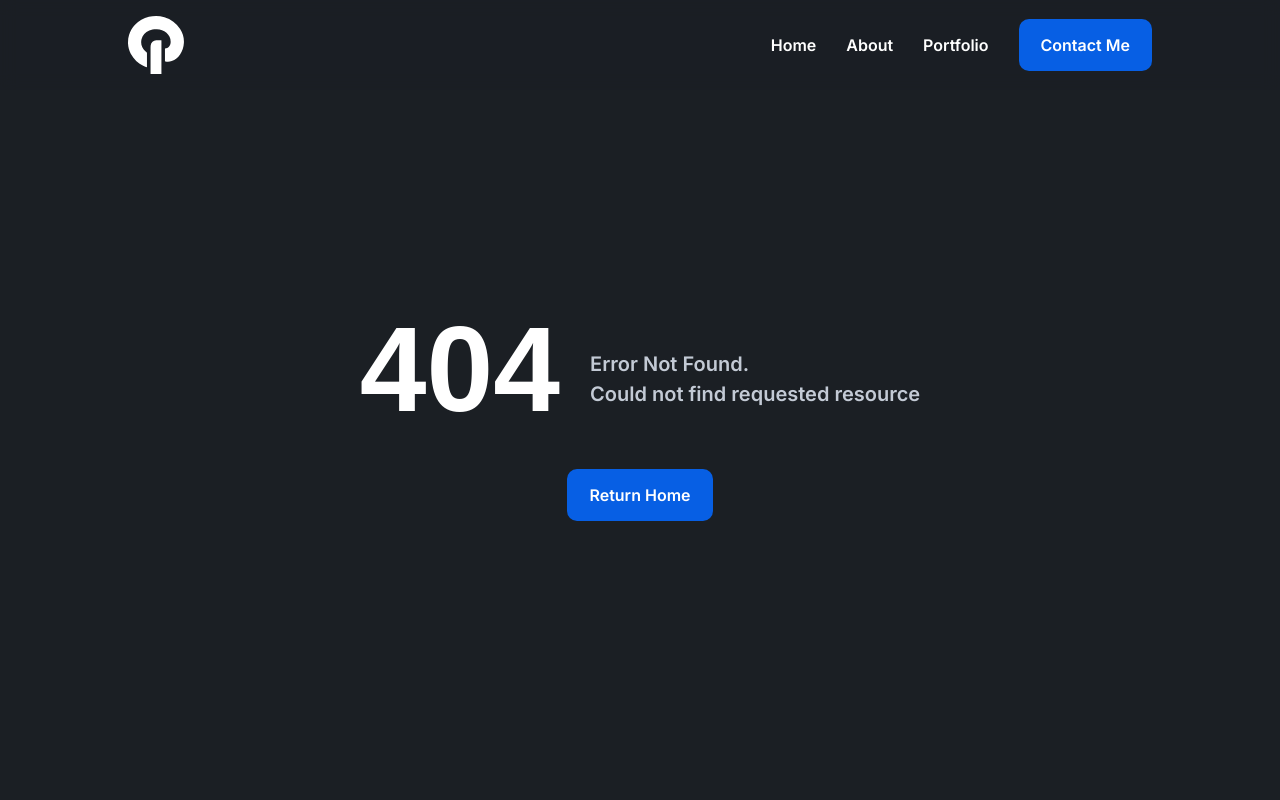
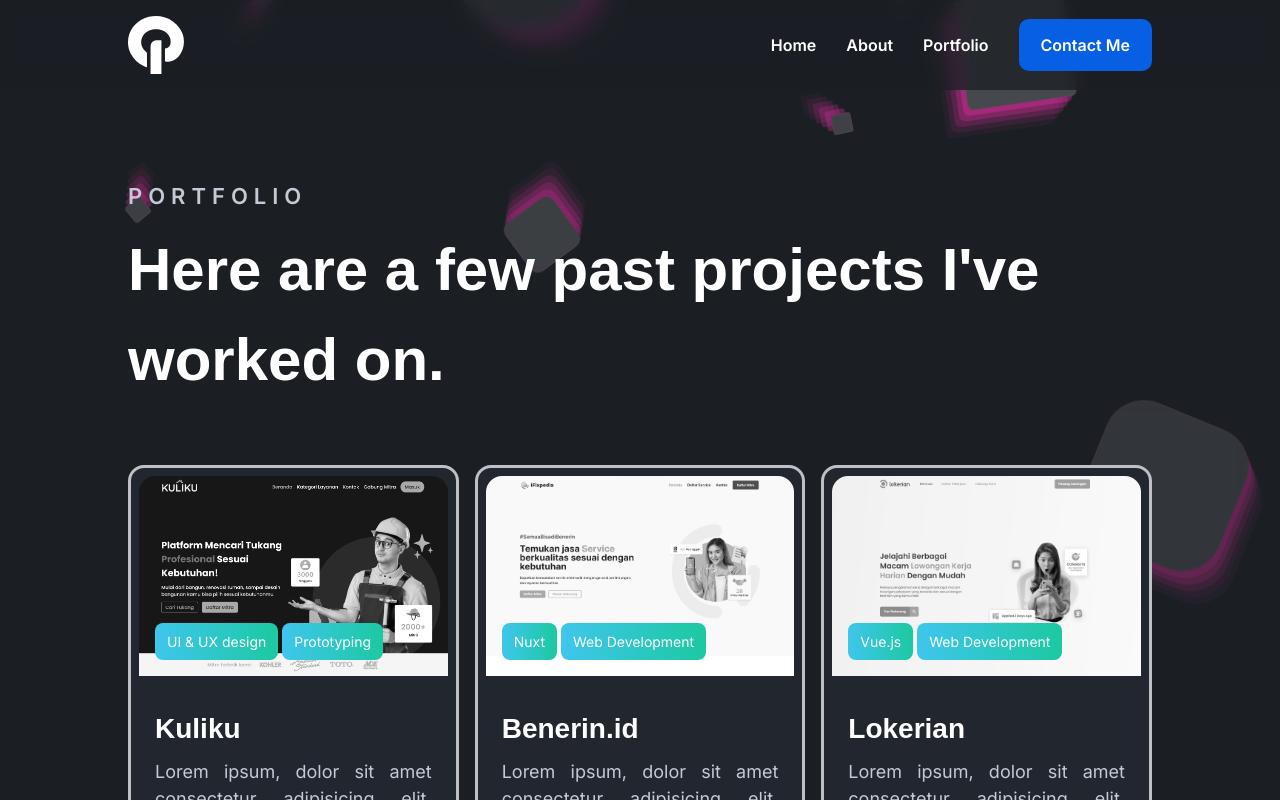
Before and after one commit to manggalang/Portofolio, a Next.js app: page /portfolio in a window 1280 px wide. Before the commit this address had no page. Shown: the top 800 px of the page. Built offline with nearby package versions, Linux system fonts and the light colour scheme.

Commit message:
feat: create page portfolio

```diff
--- a/src/app/contact/page.tsx
+++ b/src/app/contact/page.tsx
@@ -34,9 +34,9 @@ export default function Contact() {
   };
 
   return (
-    <main className={`min-h-full ${ContactStyle.main}`}>
+    <main className={`pt-[150px] sm:pt-[180px] ${ContactStyle.main}`}>
       <section>
-        <div className="pb-[120px] pt-[150px] px-[24px] sm:pb-[90px] sm:pt-[180px] md:px-[48px] xl:max-w-[1024px] xl:mx-auto xl:px-0">
+        <div className="pb-[120px] px-[24px] sm:pb-[90px] md:px-[48px] xl:max-w-[1024px] xl:mx-auto xl:px-0">
           <h1 className="font-semibold text-grey text-[16px] tracking-[6px] sm:text-[22px]">
             CONTACT
           </h1>
--- a/src/app/globals.css
+++ b/src/app/globals.css
@@ -5,6 +5,10 @@
 body {
   background-color: #1b1f24;
   color: #fff;
+}
+
+main {
+  min-height: 100dvh;
 }
 
 input:-webkit-autofill,
--- a/src/app/page.tsx
+++ b/src/app/page.tsx
@@ -219,7 +219,10 @@ export default function Home() {
               </div>
 
               <div className="flex justify-end">
-                <Link href="#" className="flex gap-[6px] group items-center">
+                <Link
+                  href="/about"
+                  className="flex gap-[6px] group items-center"
+                >
                   <p className="duration-[300ms] font-semibold group-hover:text-[#a08dd1] text-[16px] transition sm:text-[22px]">
                     More About Me
                   </p>
@@ -283,7 +286,7 @@ export default function Home() {
             </h2>
 
             <Link
-              href="#"
+              href="/portfolio"
               className="group hidden lg:flex lg:gap-[6px] lg:items-center"
             >
               <p className="duration-[300ms] font-semibold group-hover:text-[#a08dd1] text-[16px] transition whitespace-nowrap sm:text-[22px]">
--- /dev/null
+++ b/src/app/portfolio/page.tsx
@@ -0,0 +1,108 @@
+import Link from "next/link";
+import Image from "next/image";
+
+import ContactSection from "@/components/contact-section";
+import PortfolioStyle from "../../style/portfolio.module.css";
+
+const portfolio = [
+  {
+    name: "Kuliku",
+    image: "/image/kuliku.png",
+    description:
+      "Lorem ipsum, dolor sit amet consectetur adipisicing elit. Aperiam, inventore dolorem? Quidem debitis cumque sapiente, corrupti,",
+    tag: ["UI & UX design", "Prototyping"],
+    link: "https://bit.ly/prototype-kuliku",
+  },
+  {
+    name: "Benerin.id",
+    image: "/image/benerin.png",
+    description:
+      "Lorem ipsum, dolor sit amet consectetur adipisicing elit. Aperiam, inventore dolorem? Quidem debitis cumque sapiente, corrupti,",
+    tag: ["Nuxt", "Web Development"],
+    link: "https://benerin.id/",
+  },
+  {
+    name: "Lokerian",
+    image: "/image/lokerian.png",
+    description:
+      "Lorem ipsum, dolor sit amet consectetur adipisicing elit. Aperiam, inventore dolorem? Quidem debitis cumque sapiente, corrupti,",
+    tag: ["Vue.js", "Web Development"],
+    link: "https://www.lokerian.com/",
+  },
+];
+
+export default function Portfolio() {
+  return (
+    <main className="relative">
+      <section className="pb-[90px] pt-[150px] sm:pb-[120px] sm:pt-[180px]">
+        <div className="container">
+          <h1 className="font-semibold text-grey text-[16px] tracking-[6px] sm:text-[22px]">
+            PORTFOLIO
+          </h1>
+          <h2 className="font-space-grotesk font-bold mt-[12px] text-white text-[26px] sm:text-[48px] lg:text-[60px]">
+            Here are a few past projects I&apos;ve worked on.
+          </h2>
+
+          <div
+            className={`gap-[25px] grid grid-cols-1 justify-items-center mt-[60px] sm:gap-[45px] lg:gap-[16px] lg:justify-items-start	 lg:grid-cols-3 lg:justify-between`}
+          >
+            {portfolio.map((item) => (
+              <Link
+                key={item.name}
+                href={item.link}
+                target="_blank"
+                className={`group ${PortfolioStyle.projectCard}`}
+              >
+                <div className="max-h-[200px] overflow-hidden relative rounded-t-[16px] w-full">
+                  <Image
+                    src={item.image}
+                    alt={`Logo ${item.name}`}
+                    height={200}
+                    width={355.56}
+                    className="delay-300 duration-300 h-[200px] grayscale group-hover:grayscale-0 group-hover:scale-[1.05] object-cover transition w-full"
+                  />
+
+                  <div className="absolute flex gap-1 items-center left-[16px] bottom-[16px]">
+                    {item.tag.map((tag) => (
+                      <span
+                        key={tag}
+                        className="bg-gradient-to-r from-[#3ec6eb_2.47%] to-[#1bc99f_102.78%] px-3 py-2 rounded-lg text-[12px] sm:text-[14px]"
+                      >
+                        {tag}
+                      </span>
+                    ))}
+                  </div>
+                </div>
+
+                <div className="py-[32px] px-[16px]">
+                  <p className="font-bold font-space-grotesk text-white text-[22px] sm:text-[28px]">
+                    {item.name}
+                  </p>
+
+                  <p className="mt-[8px] text-grey text-justify text-[14px] sm:text-[18px]">
+                    {item.description}
+                  </p>
+                </div>
+              </Link>
+            ))}
+          </div>
+        </div>
+      </section>
+
+      <ContactSection />
+
+      <ul className={`-z-10 ${PortfolioStyle.circle}`}>
+        <li></li>
+        <li></li>
+        <li></li>
+        <li></li>
+        <li></li>
+        <li></li>
+        <li></li>
+        <li></li>
+        <li></li>
+        <li></li>
+      </ul>
+    </main>
+  );
+}
--- a/src/components/contact-section.tsx
+++ b/src/components/contact-section.tsx
@@ -1,8 +1,9 @@
+import Link from "next/link";
 import ContactStyle from "../style/contact.module.css";
 
 export default function ContactSection() {
   return (
-    <section className="mb-[90px] sm:mb-[120px]">
+    <section className="pb-[90px] sm:pb-[120px]">
       <div className="container">
         <div className={ContactStyle.contactCard}>
           <p className="font-semibold text-center text-grey text-[20px] lg:text-[24px]">
@@ -11,6 +12,7 @@ export default function ContactSection() {
           <h2 className="font-space-grotesk font-bold mt-[30px] mx-auto text-center text-white text-[26px] w-[250px] sm:w-[320px] md:text-[36px] lg:text-[48px] lg:w-[710px]">
             Let’s Make ur Business Bigger! Get in Touch
           </h2>
+          <Link href="/contact">
             <svg
               xmlns="http://www.w3.org/2000/svg"
               width="48"
@@ -23,6 +25,7 @@ export default function ContactSection() {
               <path d="M5 12h14" />
               <path d="m12 5 7 7-7 7" />
             </svg>
+          </Link>
         </div>
       </div>
     </section>
--- a/src/style/contact.module.css
+++ b/src/style/contact.module.css
@@ -29,7 +29,7 @@
 .main {
   background-image: url("/decorations/contact-decoration.svg");
   background-size: cover;
-  background-position: center 75%;
+  background-position: center top;
   background-repeat: no-repeat;
 }
 
--- /dev/null
+++ b/src/style/portfolio.module.css
@@ -0,0 +1,154 @@
+.projectCard {
+  background-color: #22272f;
+  border: 0.2rem solid #ffffffb5;
+  border-radius: 16px;
+  overflow: hidden;
+  max-width: 335px;
+  padding: 8px;
+  transition: box-shadow 0.3s ease-in-out;
+}
+.projectCard:hover {
+  box-shadow: rgba(255, 255, 255, 0.07) 0px 1px 2px,
+    rgba(255, 255, 255, 0.07) 0px 2px 4px, rgba(255, 255, 255, 0.07) 0px 4px 8px,
+    rgba(255, 255, 255, 0.07) 0px 8px 16px,
+    rgba(255, 255, 255, 0.07) 0px 16px 32px,
+    rgba(255, 255, 255, 0.07) 0px 32px 64px;
+}
+
+.circle {
+  position: absolute;
+  top: 0;
+  left: 0;
+  width: 100%;
+  height: 100%;
+  overflow: hidden;
+}
+
+.circle li {
+  position: absolute;
+  display: block;
+  list-style: none;
+  background: rgba(255, 255, 255, 0.2);
+  box-shadow: rgba(240, 46, 170, 0.4) 5px 5px, rgba(240, 46, 170, 0.3) 10px 10px,
+    rgba(240, 46, 170, 0.2) 15px 15px, rgba(240, 46, 170, 0.1) 20px 20px,
+    rgba(240, 46, 170, 0.05) 25px 25px;
+  backdrop-filter: blur(12px);
+  -webkit-backdrop-filter: blur(12px);
+  border-radius: 80px;
+  border: 1px solid rgba(240, 46, 170, 0.18);
+  animation: animate 25s linear infinite;
+  top: -120px;
+}
+
+.circle li:nth-child(1) {
+  display: none;
+}
+
+.circle li:nth-child(2) {
+  left: 10%;
+  width: 20px;
+  height: 20px;
+  animation-delay: 2s;
+  animation-duration: 12s;
+}
+
+.circle li:nth-child(3) {
+  left: 70%;
+  width: 20px;
+  height: 20px;
+  animation-delay: 4s;
+}
+
+.circle li:nth-child(4) {
+  left: 40%;
+  width: 60px;
+  height: 60px;
+  animation-delay: 0s;
+  animation-duration: 18s;
+}
+
+.circle li:nth-child(5) {
+  left: 65%;
+  width: 20px;
+  height: 20px;
+  animation-delay: 0s;
+}
+
+.circle li:nth-child(6) {
+  left: 75%;
+  width: 110px;
+  height: 110px;
+  animation-delay: 3s;
+}
+
+.circle li:nth-child(7) {
+  display: none;
+}
+
+.circle li:nth-child(8) {
+  left: 50%;
+  width: 25px;
+  height: 25px;
+  animation-delay: 15s;
+  animation-duration: 45s;
+}
+
+.circle li:nth-child(9) {
+  left: 20%;
+  width: 15px;
+  height: 15px;
+  animation-delay: 2s;
+  animation-duration: 35s;
+}
+
+.circle li:nth-child(10) {
+  left: 60%;
+  width: 120px;
+  height: 120px;
+  animation-delay: 0s;
+  animation-duration: 11s;
+}
+
+@keyframes animate {
+  0% {
+    transform: translateY(0) rotate(0deg);
+    opacity: 1;
+    border-radius: 0;
+  }
+
+  100% {
+    transform: translateY(1000px) rotate(720deg);
+    opacity: 0;
+    border-radius: 50%;
+  }
+}
+
+@media screen and (min-width: 640px) {
+  .projectCard {
+    max-width: 376px;
+  }
+
+  .circle li:nth-child(1) {
+    display: block;
+    left: 25%;
+    width: 80px;
+    height: 80px;
+    animation-delay: 0s;
+  }
+
+  .circle li:nth-child(7) {
+    display: block;
+    left: 35%;
+    width: 150px;
+    height: 150px;
+    animation-delay: 7s;
+  }
+
+  .circle li:nth-child(10) {
+    left: 85%;
+    width: 150px;
+    height: 150px;
+    animation-delay: 0s;
+    animation-duration: 11s;
+  }
+}
```
Lines whose indentation alone changed are shown as unchanged.
